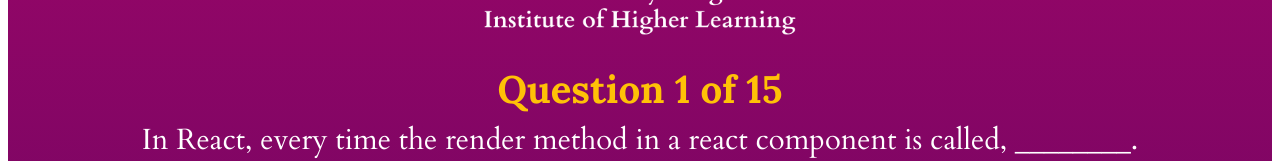
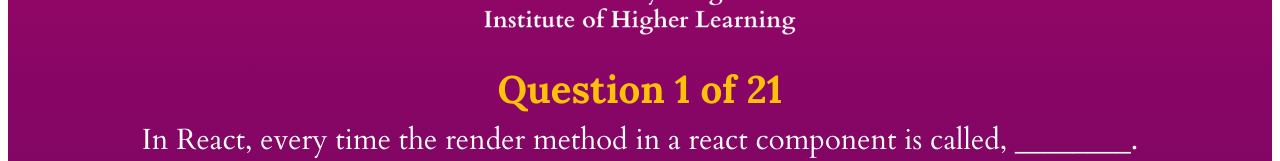
Before and after one commit to gmcln-rct/quiz-honey, a React (Create React App) app: page / in a window 1280 px wide. Shown: the part 328-489 px from the top of the page. Built offline with nearby package versions, Linux system fonts and the light colour scheme.

Commit message:
Add questions

```diff
--- a/src/App.js
+++ b/src/App.js
@@ -120,6 +120,65 @@
       answer_c: "Apply accepts accepts an array of arguments instead of comma separated values.",
       answer_d: "Call creates a copy of the function and sets the this keyword.",
       correct_answer: "c",
+    },
+    {
+      id: 16,
+      question: "In JavaScript, what is the difference between event.preventDefault() and event.stopPropagation() methods?",
+      answer_a: "event.preventDefault() can only be used with controlled components.",
+      answer_b: "They are the same.",
+      answer_c: "The event.stopPropagation() method prevents the default behavior of an element. The event.preventDefault() method stops the propogation of an event in the bubbling or capturing phase.",
+      answer_d: "The event.preventDefault() method prevents the default behavior of an element. The event.stopPropagation() method stops the propogation of an event in the bubbling or capturing phase.",
+      correct_answer: "d",
+    },
+
+    {
+      id: 17,
+      question: "In JavaScript, what is event.currentTarget?",
+      answer_a: "It is the element on which the event occurred or the element that triggered the event.",
+      answer_b: "It is the element on which we attach the event handler explicitly.",
+      answer_c: "It is the element event that is handled during the current event loop.",
+      answer_d: "It is the parent element of the elment where the event occurred.",
+      correct_answer: "b",
+    },
+
+    {
+      id: 18,
+      question: "Whis of these statements about var, let and const are not true?",
+      answer_a: "var declarations are globally scoped or function scoped while letand const are block scoped.",
+      answer_b: "var variables can be updated by value and re-declared within their scopes, but let variables cannot be re-declared. const variables can neither be updated nor re-declared.",
+      answer_c: "All three of these keywords are hoisted to the top of their scope and are initialized with undefined.",
+      answer_d: "While var and let can be declared without being initialized, const must be initialized during declaration.",
+      correct_answer: "c",
+    },
+
+    {
+      id: 19,
+      question: "Which of the following statements about ES6 Promise objects are true?",
+      answer_a: "Promises allow the writing of asynchronous JavaScript code in a linear manner.",
+      answer_b: "Promises prevent asynchronous functions from executing and transforms them into synchronous functions.",
+      answer_c: "Promises create a private scope around a function, preventing it from making changes to surround variables.",
+      answer_d: " Promises create the need for deeply nested callbacks for asynchronous operations.",
+      correct_answer: "a",
+    },
+
+    {
+      id: 20,
+      question: "Which of the following is not a reserved work in JavaScript?",
+      answer_a: "const",
+      answer_b: "type of",
+      answer_c: "void",
+      answer_d: "class",
+      correct_answer: "b",
+    },
+
+    {
+      id: 21,
+      question: "What is the difference between function declaration and function expression?",
+      answer_a: "Function expressions load only when the interpreter reaches that line of code, while function declarations are hoisted to the top of other code.",
+      answer_b: "Function declarations are not hoisted to the top of other code while expressions are.",
+      answer_c: "Unlike function expressions, function declarations retain a copy of the local variables from the scope where they were defined.",
+      answer_d: "Function declarations and function expressions are the same.",
+      correct_answer: "a",
     },
 
     {
```
Also changed, not shown: 19 other files (tests, documents, lock files or other folders).
